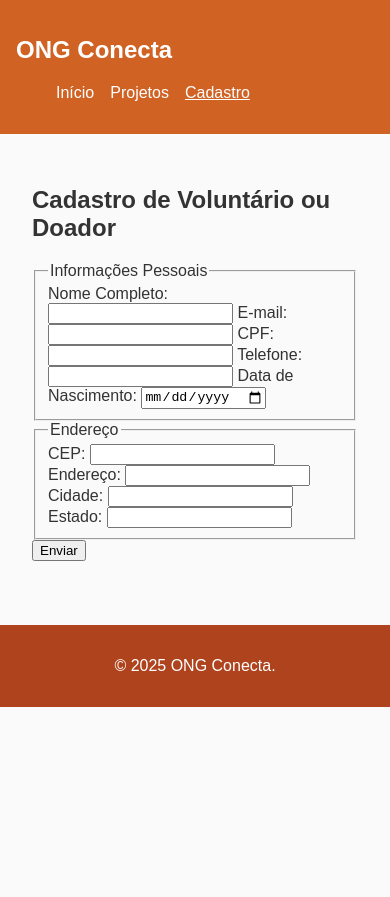
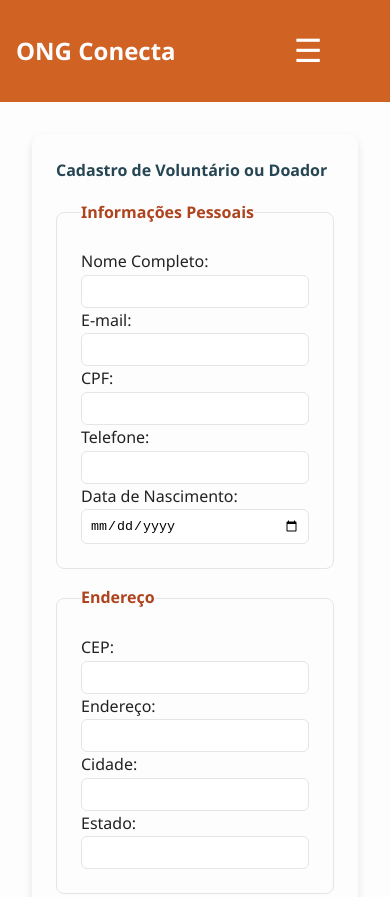
Before and after one commit to BeatrizCSSantos/projeto_ong, a plain HTML site: page Experiencia_pretica1/cadastro.html in a window 390 px wide. Shown: the top 897 px of the page. Before the commit the page ends 844 px from the top, so only its background shows below. Drawn offline with Linux system fonts and the light colour scheme.

Commit message:
style: Experiencia pratica II, estilização e layouts com design system

```diff
--- a/Experiencia_pretica1/cadastro.html
+++ b/Experiencia_pretica1/cadastro.html
@@ -5,13 +5,14 @@
   <meta name="viewport" content="width=device-width, initial-scale=1.0" />
   <title>Cadastro - ONG Conecta</title>
   <link rel="stylesheet" href="css/style.css" />
-  <script src="js/mascara.js" defer></script>
+  <script src="js/script.js" defer></script>
 </head>
 <body>
   <header>
     <nav>
-      <h1>ONG Conecta</h1>
-      <ul>
+      <h1 class="logo">ONG Conecta</h1>
+       <button class="menu-toggle" aria-label="Abrir menu">☰</button>
+      <ul class="nav-links">
         <li><a href="index.html">Início</a></li>
         <li><a href="projetos.html">Projetos</a></li>
         <li><a href="cadastro.html" class="ativo">Cadastro</a></li>
--- /dev/null
+++ b/Experiencia_pretica1/css/base/_reset.css
@@ -0,0 +1,16 @@
+* {
+  margin: 0;
+  padding: 0;
+  box-sizing: border-box;
+}
+
+img {
+  max-width: 100%;
+  height: auto;
+  border-radius: 8px;
+}
+
+a {
+  text-decoration: none;
+  transition: color 0.3s;
+}
--- /dev/null
+++ b/Experiencia_pretica1/css/base/_spacing.css
@@ -0,0 +1,3 @@
+main {
+  padding: var(--space-4);
+}
--- /dev/null
+++ b/Experiencia_pretica1/css/base/_typography.css
@@ -0,0 +1,16 @@
+body {
+  font-family: 'Segoe UI', Arial, sans-serif;
+  background: var(--color-light);
+  color: var(--color-dark);
+  line-height: 1.6;
+}
+
+h1 {
+  font-size: var(--font-xl);
+}
+
+h2 {
+  font-size: var(--font-xl);
+  margin-bottom: var(--space-2);
+  color: var(--color-accent);
+}
--- /dev/null
+++ b/Experiencia_pretica1/css/base/_variables.css
@@ -0,0 +1,25 @@
+:root {
+  --color-primary: #d06224;
+  --color-primary-dark: #ae431e;
+  --color-secondary: #f4a261;
+  --color-accent: #264653;
+  --color-light: #fdfdfd;
+  --color-dark: #222;
+  --color-gray: #666;
+  --color-neutral: #e5e5e5;
+  --color-success: #2a9d8f;
+  --color-error: #e63946;
+
+  --font-sm: 0.875rem;
+  --font-md: 1rem;
+  --font-lg: 1.25rem;
+  --font-xl: 1.5rem;
+  --font-xxl: 2rem;
+
+  --space-1: 8px;
+  --space-2: 16px;
+  --space-3: 24px;
+  --space-4: 32px;
+  --space-5: 48px;
+  --space-6: 64px;
+}
--- /dev/null
+++ b/Experiencia_pretica1/css/components/_alerts.css
@@ -0,0 +1,15 @@
+.alert {
+  padding: var(--space-2);
+  border-radius: 8px;
+  margin: var(--space-2) 0;
+}
+
+.alert.success {
+  background: var(--color-success);
+  color: var(--color-light);
+}
+
+.alert.error {
+  background: var(--color-error);
+  color: var(--color-light);
+}
--- /dev/null
+++ b/Experiencia_pretica1/css/components/_badges.css
@@ -0,0 +1,9 @@
+.badge {
+  display: inline-block;
+  background: var(--color-secondary);
+  color: var(--color-dark);
+  padding: 4px 8px;
+  border-radius: 12px;
+  font-size: var(--font-sm);
+  margin-right: 8px;
+}
--- /dev/null
+++ b/Experiencia_pretica1/css/components/_buttons.css
@@ -0,0 +1,33 @@
+button,
+.botao {
+  background: var(--color-primary);
+  color: var(--color-light);
+  padding: var(--space-2) var(--space-3);
+  border: none;
+  border-radius: 8px;
+  font-size: var(--font-md);
+  cursor: pointer;
+  display: inline-block;
+  width: 132px;
+  text-align: center;
+  transition: background 0.3s;
+}
+
+button:hover,
+.botao:hover {
+  background: var(--color-primary-dark);
+}
+
+button:disabled {
+  background: var(--color-gray);
+  cursor: not-allowed;
+}
+
+.menu-toggle {
+  display: none;
+  font-size: 2rem;
+  background: none;
+  border: none;
+  color: white;
+  cursor: pointer;
+}
--- /dev/null
+++ b/Experiencia_pretica1/css/components/_forms.css
@@ -0,0 +1,28 @@
+form {
+  display: grid;
+  gap: var(--space-2);
+}
+
+fieldset {
+  border: 1px solid var(--color-neutral);
+  border-radius: 8px;
+  padding: var(--space-3);
+}
+
+legend {
+  font-weight: bold;
+  color: var(--color-primary-dark);
+}
+
+input {
+  width: 100%;
+  padding: var(--space-1);
+  border: 1px solid var(--color-neutral);
+  border-radius: 6px;
+  transition: border-color 0.3s;
+}
+
+input:focus {
+  border-color: var(--color-primary);
+  outline: none;
+}
--- /dev/null
+++ b/Experiencia_pretica1/css/layout/_footer.css
@@ -0,0 +1,6 @@
+footer {
+  background: var(--color-primary-dark);
+  color: var(--color-light);
+  text-align: center;
+  padding: var(--space-3);
+}
--- /dev/null
+++ b/Experiencia_pretica1/css/layout/_header.css
@@ -0,0 +1,44 @@
+header {
+  background-color: var(--color-primary);
+  color: var(--color-light);
+  padding: var(--space-2);
+}
+
+nav {
+  display: flex;
+  align-items: center;
+  justify-content: space-between;
+  flex-wrap: wrap;
+}
+
+nav h1 {
+  font-size: var(--font-xl);
+}
+
+nav ul {
+  list-style: none;
+  display: flex;
+  gap: var(--space-2);
+}
+
+nav a {
+  color: var(--color-light);
+  padding: var(--space-1) var(--space-2);
+  border-radius: 8px;
+}
+
+nav a:hover,
+nav a.ativo {
+  background: var(--color-secondary);
+  color: var(--color-dark);
+}
+
+/* Menu mobile */
+.menu-toggle {
+  display: none;
+  font-size: var(--font-xl);
+  cursor: pointer;
+  background: none;
+  border: none;
+  color: var(--color-light);
+}
--- /dev/null
+++ b/Experiencia_pretica1/css/layout/_main.css
@@ -0,0 +1,57 @@
+main {
+  display: grid;
+  grid-template-columns: repeat(12, 1fr);
+  gap: var(--space-3);
+  padding: var(--space-4);
+}
+
+section {
+  grid-column: span 12;
+  background: var(--color-light);
+  padding: var(--space-3);
+  border-radius: 12px;
+  box-shadow: 0 4px 8px rgba(0, 0, 0, 0.1);
+}
+
+article {
+  background: var(--color-primary);
+  padding: var(--space-3);
+  margin-top: var(--space-3);
+  border-radius: 8px;
+  box-shadow: 0 2px 6px rgba(0, 0, 0, 0.08);
+  transition: transform 0.3s;
+}
+
+article:hover {
+  transform: translateY(-5px);
+}
+
+.navbar {
+  display: flex;
+  justify-content: space-between;
+  align-items: center;
+  padding: 16px 24px;
+  background-color: var(--color-primary-dark);
+  color: white;
+}
+
+.logo {
+  font-size: 1.5rem;
+  font-weight: bold;
+}
+
+.nav-links {
+  display: flex;
+  list-style: none;
+  gap: 24px;
+}
+
+.nav-links a {
+  color: white;
+  text-decoration: none;
+  font-weight: 500;
+}
+
+.nav-links a:hover {
+  text-decoration: underline;
+}
--- /dev/null
+++ b/Experiencia_pretica1/css/responsive/_breakpoints.css
@@ -0,0 +1,66 @@
+@media (max-width: 1200px) {
+  main {
+    grid-template-columns: repeat(8, 1fr);
+  }
+}
+
+@media (max-width: 992px) {
+  main {
+    grid-template-columns: repeat(6, 1fr);
+  }
+}
+
+@media (max-width: 768px) {
+  main {
+    grid-template-columns: repeat(4, 1fr);
+  }
+
+  nav ul {
+    display: none;
+    flex-direction: column;
+    width: 100%;
+    background: var(--color-primary-dark);
+  }
+
+  nav ul.active {
+    display: flex;
+  }
+
+  .menu-toggle {
+    display: block;
+  }
+
+  .nav-links {
+    display: none;
+    flex-direction: column;
+    background-color: var(--color-primary-dark);
+    position: absolute;
+    top: 60px;
+    right: 0;
+    width: 100%;
+    padding: 16px;
+  }
+
+  .nav-links.active {
+    display: flex;
+  }
+
+  .nav-links li {
+    text-align: center;
+    margin: 8px 0;
+  }
+}
+
+@media (max-width: 576px) {
+  main {
+    grid-template-columns: repeat(2, 1fr);
+  }
+
+  h1 {
+    font-size: var(--font-lg);
+  }
+
+  h2 {
+    font-size: var(--font-md);
+  }
+}
--- a/Experiencia_pretica1/css/style.css
+++ b/Experiencia_pretica1/css/style.css
@@ -1,42 +1,23 @@
-body {
-  font-family: Arial, sans-serif;
-  margin: 0;
-  background: #fafafa;
-  color: #333;
-}
+/* ================================
+   🌐 IMPORTAÇÕES GERAIS
+================================== */
 
-header {
-  background-color: #d06224;
-  color: #fff;
-  padding: 1rem;
-}
+/* Base */
+@import url("./base/_reset.css");
+@import url("./base/_variables.css");
+@import url("./base/_typography.css");
+@import url("./base/_spacing.css");
 
-nav ul {
-  list-style: none;
-  display: flex;
-  gap: 1rem;
-}
+/* Layout */
+@import url("./layout/_header.css");
+@import url("./layout/_main.css");
+@import url("./layout/_footer.css");
 
-nav a {
-  color: #fff;
-  text-decoration: none;
-}
+/* Componentes */
+@import url("./components/_buttons.css");
+@import url("./components/_forms.css");
+@import url("./components/_alerts.css");
+@import url("./components/_badges.css");
 
-nav a.ativo {
-  text-decoration: underline;
-}
-
-main {
-  padding: 2rem;
-}
-
-section {
-  margin-bottom: 2rem;
-}
-
-footer {
-  background: #ae431e;
-  color: #fff;
-  text-align: center;
-  padding: 1rem;
-}
+/* Responsividade */
+@import url("./responsive/_breakpoints.css");
--- a/Experiencia_pretica1/js/script.js
+++ b/Experiencia_pretica1/js/script.js
@@ -1,3 +1,14 @@
+document.addEventListener('DOMContentLoaded', () => {
+  const toggleButton = document.querySelector('.menu-toggle');
+  const navLinks = document.querySelector('.nav-links');
+
+  if (toggleButton && navLinks) {
+    toggleButton.addEventListener('click', () => {
+      navLinks.classList.toggle('active');
+    });
+  }
+});
+
 document.addEventListener('input', (e) => {
   const { id, value } = e.target;
 
```
Also changed, not shown: Experiencia_pretica1/index.html (+5 -2 lines), Experiencia_pretica1/js/menu.js (added, +11 -0 lines), Experiencia_pretica1/projetos.html (+5 -2 lines).
